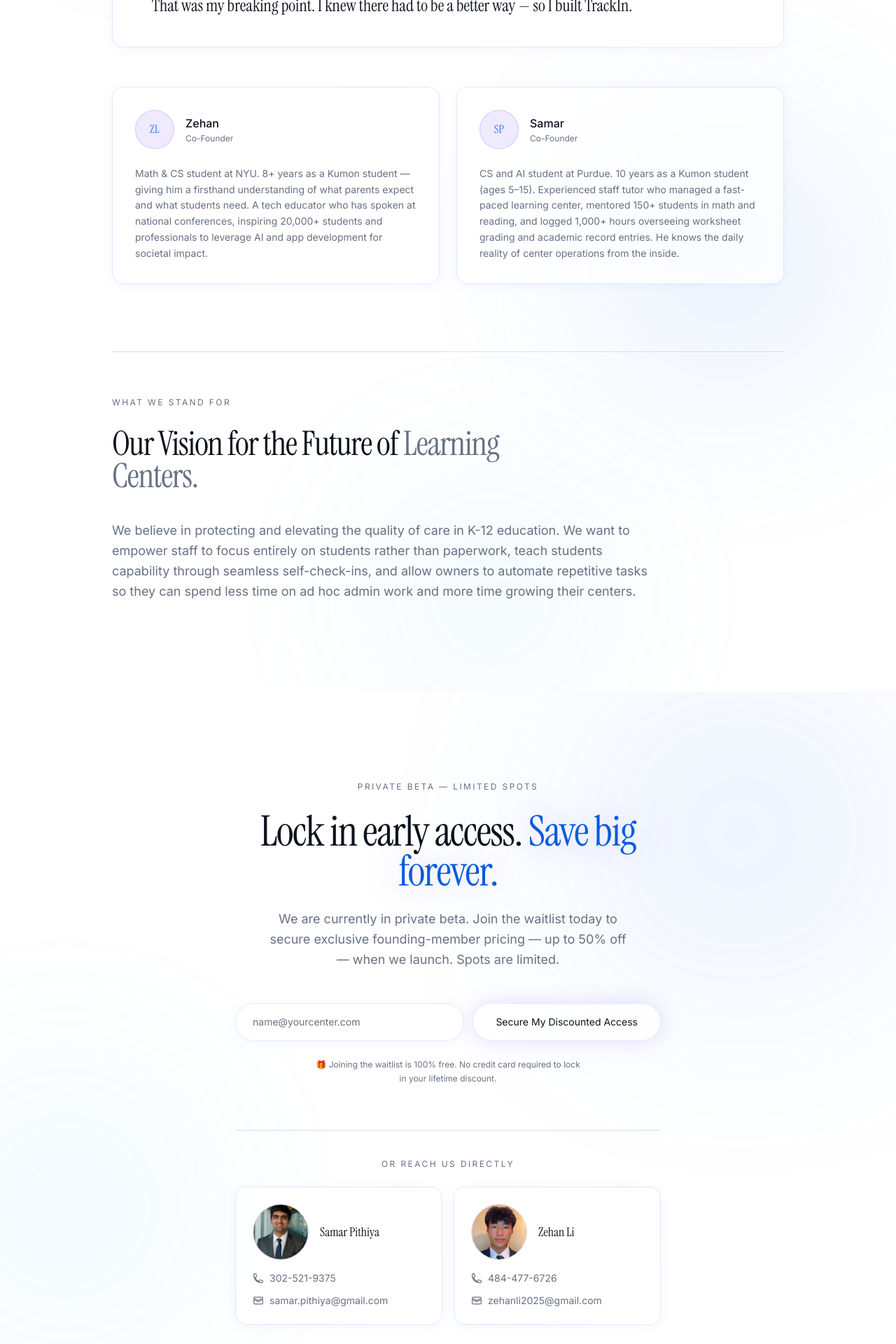
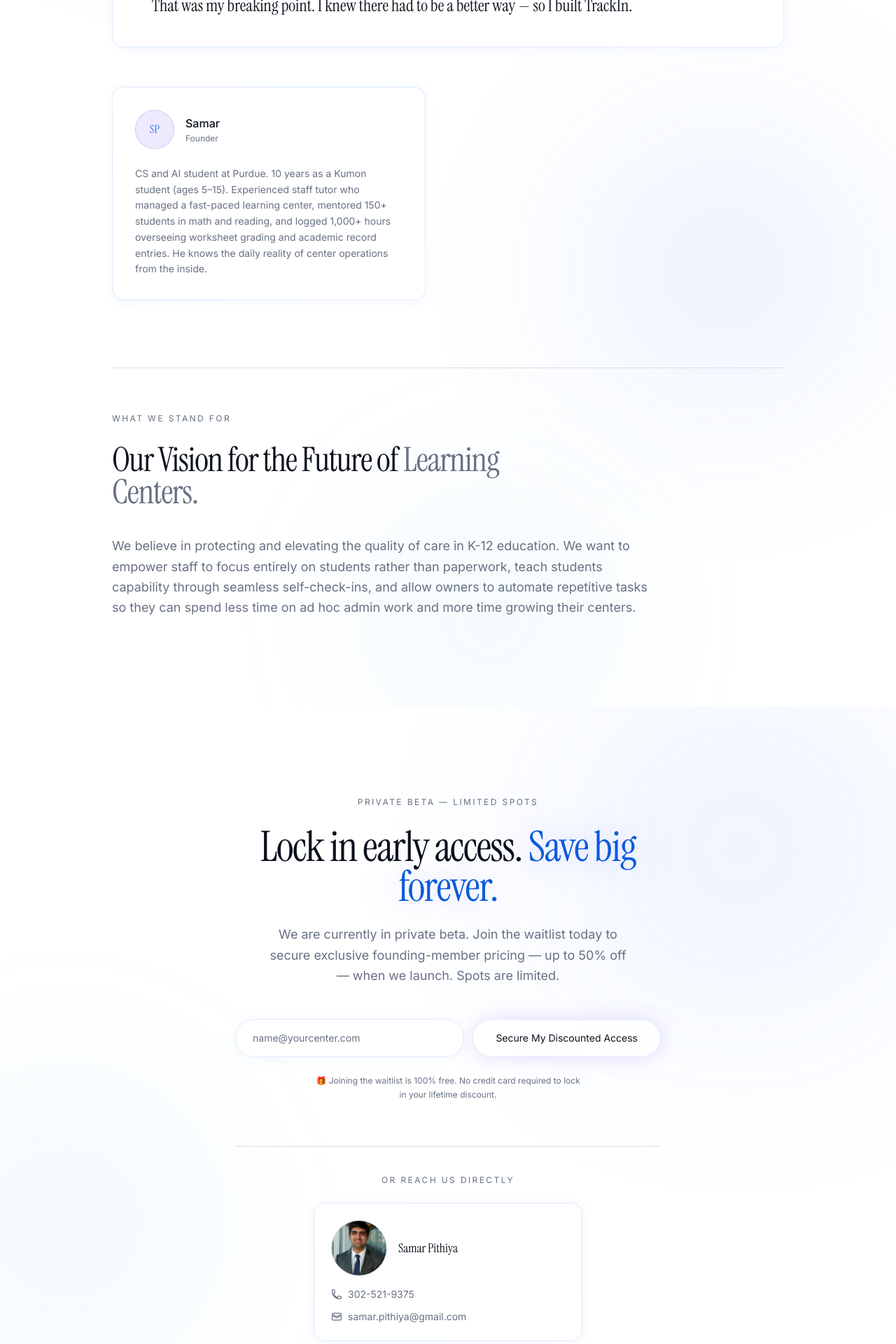
Before and after one commit to spithiya/trackin-landing, a Next.js app: page / in a window 1280 px wide. Shown: the part 7920-9840 px from the top of the page at 70% size. Built offline with nearby package versions, Linux system fonts and the light colour scheme.

Commit message:
Remove Zehan from About and Contact sections
Zehan left the project after a couple weeks; Samar is now the sole
founder. Drops his founder card, contact card, and photo, and updates
the remaining founder's title from Co-Founder to Founder.

```diff
--- a/app/page.tsx
+++ b/app/page.tsx
@@ -124,7 +124,7 @@
       {/* ── Features / Pillars ──────────────────────────────── */}
       <FeaturesSection />
 
-      {/* ── About — Founders + Mission ──────────────────────── */}
+      {/* ── About — Founder + Mission ───────────────────────── */}
       <section id="about" className="relative overflow-hidden bg-background py-32">
         {/* Orbs — warm purple/violet */}
         <div className="absolute inset-0 pointer-events-none overflow-hidden">
@@ -134,7 +134,7 @@
         </div>
 
         <div className="relative z-10 max-w-5xl mx-auto px-8">
-          {/* ── Founders ── */}
+          {/* ── Founder ── */}
           <p className="text-xs text-muted-foreground tracking-[0.2em] uppercase mb-7">Our story</p>
           <h2
             className="text-5xl sm:text-6xl font-normal text-foreground leading-[0.95] mb-16 max-w-2xl"
@@ -169,19 +169,13 @@
             </p>
           </blockquote>
 
-          {/* Founder cards */}
-          <div className="grid grid-cols-1 md:grid-cols-2 gap-6 mb-24">
+          {/* Founder card */}
+          <div className="grid grid-cols-1 max-w-md gap-6 mb-24">
             {[
-              {
-                initials: 'ZL',
-                name: 'Zehan',
-                role: 'Co-Founder',
-                bio: 'Math & CS student at NYU. 8+ years as a Kumon student — giving him a firsthand understanding of what parents expect and what students need. A tech educator who has spoken at national conferences, inspiring 20,000+ students and professionals to leverage AI and app development for societal impact.',
-              },
               {
                 initials: 'SP',
                 name: 'Samar',
-                role: 'Co-Founder',
+                role: 'Founder',
                 bio: 'CS and AI student at Purdue. 10 years as a Kumon student (ages 5–15). Experienced staff tutor who managed a fast-paced learning center, mentored 150+ students in math and reading, and logged 1,000+ hours overseeing worksheet grading and academic record entries. He knows the daily reality of center operations from the inside.',
               },
             ].map(({ initials, name, role, bio }) => (
@@ -282,10 +276,9 @@
             <p className="text-xs text-muted-foreground tracking-[0.2em] uppercase mb-6">
               Or reach us directly
             </p>
-            <div className="grid grid-cols-1 sm:grid-cols-2 gap-4 text-left">
+            <div className="grid grid-cols-1 max-w-sm mx-auto gap-4 text-left">
               {[
                 { name: 'Samar Pithiya', phone: '302-521-9375', email: 'samar.pithiya@gmail.com', photo: '/samar.png' },
-                { name: 'Zehan Li',      phone: '484-477-6726', email: 'zehanli2025@gmail.com',   photo: '/zehan.png' },
               ].map(({ name, phone, email, photo }) => (
                 <div key={name} className="liquid-glass rounded-2xl p-6 flex flex-col gap-3">
                   <div className="flex items-center gap-4 mb-1">
```
Also changed, not shown: public/zehan.png (deleted).
